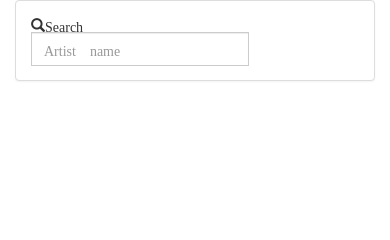
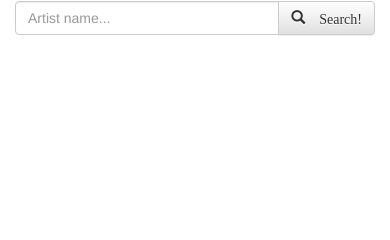
Before and after one commit to m329/reco, a Flask app: template templates/genre_vision.html in a window 390 px wide; the page is wider, and only the part inside the window is pictured. Shown: the part 535-775 px from the top of that part. Run offline with Flask 2, Linux system fonts and the light colour scheme; the template is opened without the code that fills it, so the values that code supplies are empty; some libraries are stand-ins or nearby versions.

Commit message:
interface improvements to genreVision page

```diff
--- a/templates/genre_vision.html
+++ b/templates/genre_vision.html
@@ -2,10 +2,6 @@
 {% block title %}GenreVision{% endblock %}
 {% block extraheader %}
 <style>
-
-#sv01Slider .slider-selection {
-	background: #BABABA;
-}
 
 div.minside{
 		text-align: right;
@@ -14,24 +10,32 @@ div.maxside{
 		text-align: left;
 }
 
+.slider.slider-horizontal {
+  width: 100%;
+  height: 20px;
+}
+
 </style>
 {% endblock %}
 {% block body %}
 	<h1>GenreVision</h1>
 
-
     <div id="chart"></div>
 
-	<div class="panel panel-default">
-	<div class="panel-body">
-
-		<div id="sliders"></div>
-
-		<div class="input-group">
-		  <span class="glyphicon glyphicon-search" aria-hidden="true">Search <input id="searchbox" type="text" class="form-control" placeholder="Artist name" aria-describedby="basic-addon1">
+	<div class="row">
+		<div class="col-md-8">
+			<div id="sliders"></div>
 		</div>
-
-	</div>
+		<div class="col-md-4">
+			<div class="form-group">
+				<div class="input-group">
+					<input id="searchbox" name="searchbox" type="text" class="form-control inputlg" placeholder="Artist name..."  aria-describedby="basic-addon1">
+					<span class="input-group-btn">
+						<button class="btn btn-default" type="submit"><span class="glyphicon glyphicon-search" aria-hidden="true"> Search!</button>
+					</span>
+				</div>
+			</div>
+		</div>
 	</div>
 
 {% endblock %}
@@ -264,11 +268,8 @@ div.maxside{
 		];
 
 		for (s=0; s < 5; s++) {
-				$('#sliders').append("<div class=\"row\"><div class=\"col-md-2 minside\">"+labels[s][0]+"</div><div class=\"col-md-3\"><input id='#sv"+s+"' class='sliderin' data-slider-id='svSlider' type='text' data-slider-min='0' data-slider-max='1' data-slider-step='0.0001' data-slider-value='0'/></div><div class=\"col-md-2 maxside\">"+labels[s][1]+"</div></div>");
+				$('#sliders').append("<div class=\"row\"><div class=\"col-md-4 minside\">"+labels[s][0]+"</div><div class=\"col-md-4\"><input id='#sv"+s+"' class='sliderin' data-slider-id='svSlider' type='text' data-slider-min='0' data-slider-max='1' data-slider-step='0.0001' data-slider-value='0' width=100/></div><div class=\"col-md-4 maxside\">"+labels[s][1]+"</div></div>");
 		}
-
-
-
 
 
 		$('.sliderin').each(function(s){
@@ -282,15 +283,10 @@ div.maxside{
 
 		});
 
-
-
 		setSlidersTo([{{ initial_point|join(', ') }}])
 
 		UpdateView();
 
-
-
-
 	});
 </script>
 {% endblock %}
```
